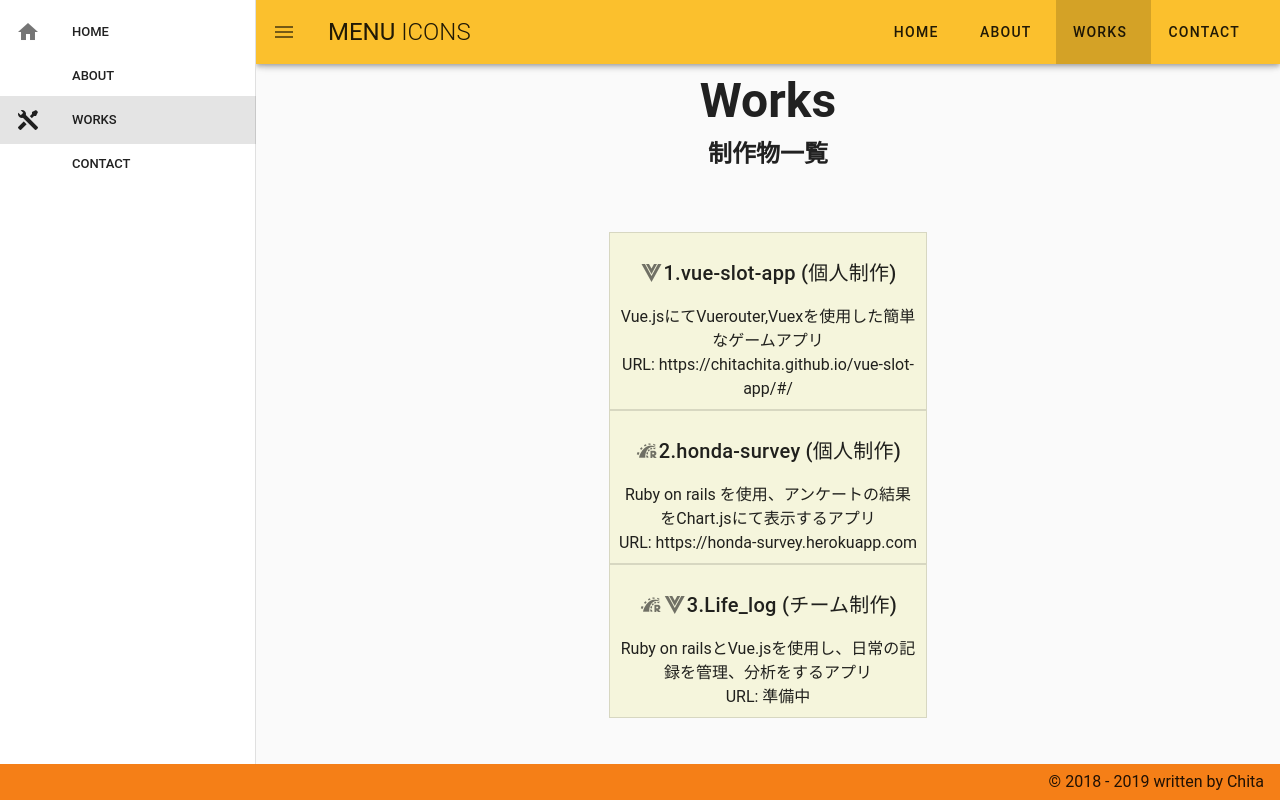
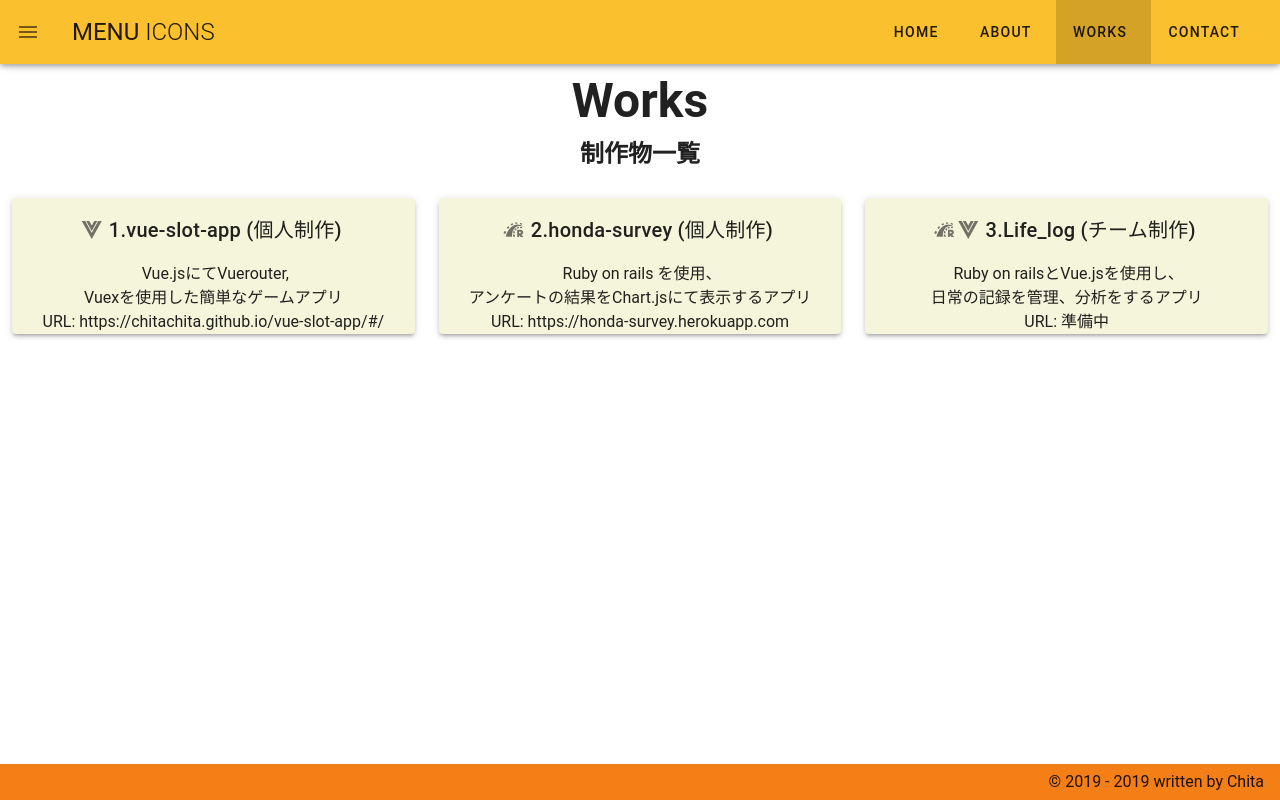
Before and after one commit to ChitaChita/myPort, a Vue app: page /works in a window 1280 px wide. Built offline with nearby package versions, Linux system fonts and the light colour scheme.

Commit message:
すべてのレイアウト修正　コード、インデント修正

```diff
--- a/src/App.vue
+++ b/src/App.vue
@@ -4,6 +4,8 @@
   <v-navigation-drawer
     v-model="drawer"
     app
+    absolute
+    temporary
   >
     <v-list dense>
       <v-list-item to="/myPort" link>
@@ -49,7 +51,7 @@
       <span>Menu</span>
       <span class="font-weight-light"> ICONS</span>
     </v-toolbar-title>
-      <v-spacer></v-spacer>
+    <v-spacer />
     <v-toolbar-items>
       <v-btn
         class="hidden-sm-and-down"
@@ -82,13 +84,13 @@
     </v-toolbar-items>
   </v-app-bar>
   <!-- メインコンテンツ -->
-    <v-content>
+  <v-content transition="slide-x-transition">
     <router-view />
   </v-content>
   <!-- フッター部分 -->
   <v-footer color="secondary" light app>
     <div class="flex-grow-1"></div>
-      <div>&copy; 2018 - {{ new Date().getFullYear() }} written by Chita</div>
+    <div>&copy; 2019 - {{ new Date().getFullYear() }} written by Chita</div>
   </v-footer>
 </v-app>
 </template>
--- a/src/components/PersonalHistory.vue
+++ b/src/components/PersonalHistory.vue
@@ -1,26 +1,31 @@
 <template>
-  <v-container fluid>
+<v-container
+  fluid
+  fill-height
+  class="grey lighten-5"
+>
   <v-layout text-center wrap>
-      <v-flex mb-4>
+    <v-flex mb-4 xs12>
       <v-row style="height:450px;" justify="center" align-content="center">
-          <v-col cols=12 sm=10 md=8 lg=4 xl=3>
+        <v-col
+        v-for="(eco, i) in ecosystem" :key="i"
+        cols=12 sm=10 md=8 lg=4 xl=3>
           <v-card
-              height=130
-              outlined
+            class="persona"
             style="background-color: beige;"
-              tile
-              v-for="(eco, i) in ecosystem"
-              :key="i"
-              :href="eco.href"
+            elevation="5"
             target="_blank"
           >
-              <v-card-title primary-title class="justify-center">
+            <v-card-title
+              primary-title
+              class="justify-center"
+              >
               <v-icon>{{ eco.icon }}</v-icon>
               {{eco.title}}
             </v-card-title>
+            <v-spacer />
             {{ eco.text }} <br>
           </v-card>
-            <v-spacer></v-spacer>
         </v-col>
       </v-row>
     </v-flex>
@@ -32,6 +37,11 @@
   data: () => ({
     ecosystem: [
       {
+        title: 'web開発スキル',
+        text: 'HTML5, CSS3, JavaScript, Ruby, PHP',
+        icon: 'mdi-file-code-outline',
+      },
+      {
         title: '学歴',
         text: '兵庫県 甲南大学理工学部生物学科 2006年卒業',
         icon: 'mdi-account-edit',
@@ -42,23 +52,18 @@
         icon: 'mdi-account-details',
       },
       {
-        title: 'web開発スキル',
-        text: 'HTML5, CSS3, JavaScript, Ruby, PHP',
-        icon: 'mdi-file-code-outline',
-      },
-      {
         title: '名刺代わりの小説',
-        text: '米澤穂信:犬はどこだ,愚者のエンドロール 北村薫:夜の蟬,六の宮の姫君 京極夏彦:塗仏の宴',
+        text: '米澤穂信:犬はどこだ, 愚者のエンドロール \r\n北村薫:夜の蟬,六の宮の姫君 \r\n京極夏彦:塗仏の宴',
         icon: 'mdi-book-open-page-variant',
       },
-      // {
-      //   text: '学習中スキル',
-      //   href: 'https://honda-survey.herokuapp.com',
-      //   icon: 'mdi-language-ruby-on-rails',
-      //   note: 'Ruby on rails + Chart.js',
-      // },
+
     ],
 
   }),
 };
 </script>
+<style scoped>
+.persona {
+  white-space: pre;
+}
+</style>
--- a/src/components/Top.vue
+++ b/src/components/Top.vue
@@ -1,14 +1,29 @@
 <template>
-<v-container fluid>
+<v-container
+  fluid
+  fill-height
+  class="grey lighten-5"
+>
   <v-layout text-center wrap>
     <v-flex mb-4>
       <v-row style="height:450px;" justify="center" align-content="center">
         <v-col cols=12 sm=10 md=8 lg=4 xl=3>
           <h1 class="pt-5 ma-auto display-3 font-weight-bold text-lg-right">
-            Welcome to Chita's Portfolio Site
+            Welcome to
           </h1>
-          <v-spacer></v-spacer>
-          <h3 class="pt-5 ma-auto headline font-weight-bold">いらっしゃいませ！</h3>
+          <h1 class="pt-5 ma-auto display-3 font-weight-bold text-lg-right">
+            Chita's
+          </h1>
+          <h1 class="pt-5 ma-auto display-3 font-weight-bold text-lg-right">
+            Portfolio
+          </h1>
+          <h1 class="pt-5 ma-auto display-3 font-weight-bold text-lg-right">
+            Site
+          </h1>
+          <v-spacer />
+          <h3 class="pt-5 ma-auto headline font-weight-bold">
+            いらっしゃいませ！
+          </h3>
         </v-col>
       </v-row>
     </v-flex>
--- a/src/router.js
+++ b/src/router.js
@@ -33,12 +33,12 @@
     name: 'NotFound',
     component: NotFound
   }
-]
+];
 
 const router = new VueRouter({
   mode: 'history',
   base: process.env.BASE_URL,
   routes
-})
+});
 
-export default router
+export default router;
--- a/src/views/404.vue
+++ b/src/views/404.vue
@@ -4,7 +4,7 @@
   fill-height
   class="grey lighten-5"
 >
-  <v-spacer></v-spacer>
+  <v-spacer />
   <v-row
   justify="center"
   align="center"
--- a/src/views/About.vue
+++ b/src/views/About.vue
@@ -1,13 +1,11 @@
 <template>
-  <v-container>
-    <v-layout
-      text-center
-      wrap
-    >
-      <v-flex mb-4>
+<v-container fluid>
+  <v-layout text-center wrap>
+    <v-flex mb-4 xs12>
       <h1 class="display-2 font-weight-bold mb-3">
         About
       </h1>
+    <h3 class="headline font-weight-bold mb-3">カンタンな履歴</h3>
     </v-flex>
 
   </v-layout>
--- a/src/views/Contact.vue
+++ b/src/views/Contact.vue
@@ -7,16 +7,13 @@
       </h1>
       <h3 class="headline font-weight-bold mb-3">連絡先</h3>
     </v-flex>
-    <v-flex mb-5 xs12>
+    <v-flex mb-4 xs12>
       <v-row style="height:200px;" justify="center" align-content="center">
-        <v-col cols=12 sm=10 md=8 lg=4 xl=3>
+        <v-col v-for="(eco, i) in ecosystem" :key="i" cols=12 sm=10 md=8 lg=4 xl=3>
           <v-card
             class="pa-2"
-            outlined
+            elevation="5"
             style="background-color: beige;"
-            tile
-            v-for="(eco, i) in ecosystem"
-            :key="i"
             :href="eco.href"
             target="_blank"
           >
--- a/src/views/Home.vue
+++ b/src/views/Home.vue
@@ -1,7 +1,7 @@
 <template>
-  <div class="home">
-    <Top />
-  </div>
+<div class="home">
+  <Top />
+</div>
 </template>
 
 <script>
--- a/src/views/Works.vue
+++ b/src/views/Works.vue
@@ -1,9 +1,5 @@
 <template>
-<v-container
-  fluid
-  fill-height
-  class="grey lighten-5"
->
+<v-container fluid>
   <v-layout text-center wrap>
     <v-flex mb-4 xs12>
       <h1 class="display-2 font-weight-bold mb-3">
@@ -11,17 +7,18 @@
       </h1>
       <h3 class="headline font-weight-bold mb-3">制作物一覧</h3>
     </v-flex>
+    <v-spacer />
     <v-flex>
-      <v-row style="height:200px;" justify="center" align-content="center">
-        <v-col cols=12 sm=10 md=8 lg=4 xl=3>
+      <v-row justify="center" align-content="center">
+        <v-col
+        v-for="(eco, i) in ecosystem"
+            :key="i"
+        cols=12 sm=10 md=8 lg=4 xl=3>
           <v-card
-            class="pa-2"
-            outlined
+            :href="eco.href"
+            class="works"
+            elevation="3"
             style="background-color: beige;"
-            tile
-            v-for="(eco, i) in ecosystem"
-            :key="i"
-            :href="eco.href"
             target="_blank"
           >
             <v-card-title primary-title class="justify-center">
@@ -32,7 +29,6 @@
             {{ eco.note }}<br>
             URL: {{ eco.link }}
           </v-card>
-          <v-spacer></v-spacer>
         </v-col>
       </v-row>
     </v-flex>
@@ -48,7 +44,7 @@
         href: 'https://chitachita.github.io/vue-slot-app/#/',
         icon1: 'mdi-vuejs',
         icon2: '',
-        note: 'Vue.jsにてVuerouter,Vuexを使用した簡単なゲームアプリ',
+        note: 'Vue.jsにてVuerouter,\r\nVuexを使用した簡単なゲームアプリ',
         link: 'https://chitachita.github.io/vue-slot-app/#/',
       },
       {
@@ -56,7 +52,7 @@
         href: 'https://honda-survey.herokuapp.com',
         icon1: 'mdi-language-ruby-on-rails',
         icon2: '',
-        note: 'Ruby on rails を使用、アンケートの結果をChart.jsにて表示するアプリ',
+        note: 'Ruby on rails を使用、\r\nアンケートの結果をChart.jsにて表示するアプリ',
         link: 'https://honda-survey.herokuapp.com',
       },
       {
@@ -64,7 +60,7 @@
         href: '',
         icon1: 'mdi-language-ruby-on-rails',
         icon2: 'mdi-vuejs',
-        note: 'Ruby on railsとVue.jsを使用し、日常の記録を管理、分析をするアプリ',
+        note: 'Ruby on railsとVue.jsを使用し、\r\n日常の記録を管理、分析をするアプリ',
         link: '準備中',
       },
     ],
@@ -72,3 +68,8 @@
   }),
 };
 </script>
+<style scoped>
+.works {
+  white-space: pre;
+}
+</style>
```
Lines whose indentation alone changed are shown as unchanged.
